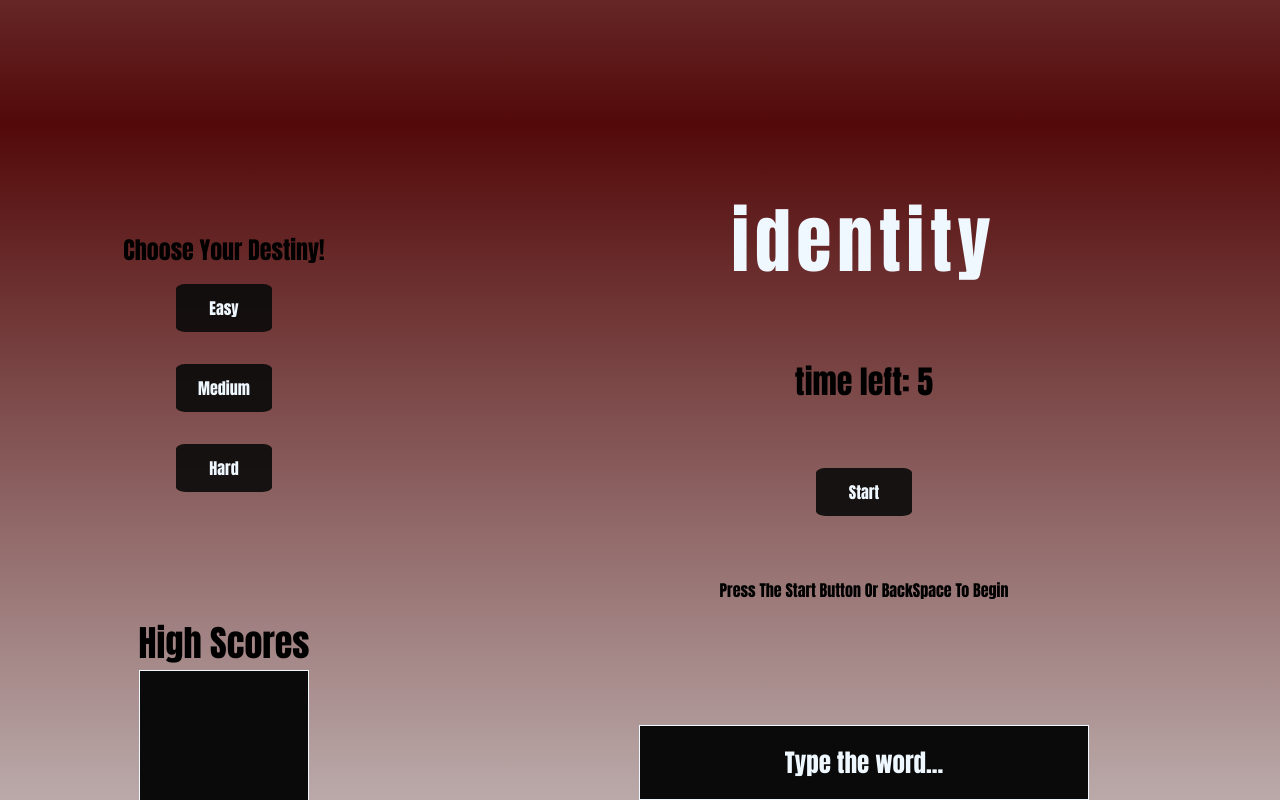
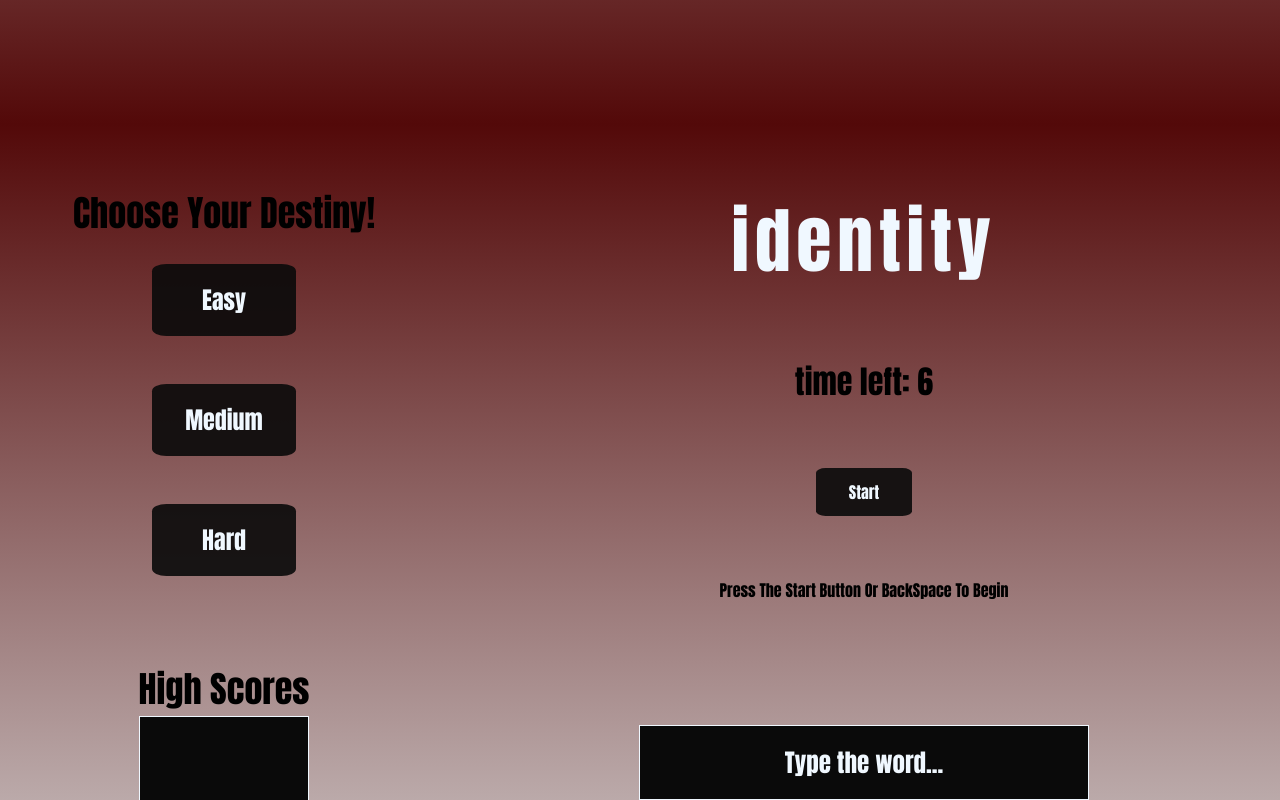
Before and after one commit to ormeiry/Typing-Game, a plain HTML site: page project/index.html in a window 1280 px wide. Shown: the part 676-1476 px from the top of the page. Drawn offline with Linux system fonts and the light colour scheme.

Commit message:
made some style and js changes

```diff
--- a/project/app.js
+++ b/project/app.js
@@ -21,7 +21,7 @@ const med = 4;
 let num = 0;
 const hard = 2;
 let start = false;
-const btnArray = [5];
+const btnArray = [6];
 let time = btnArray[btnArray.length - 1];
 const highScores = [];
 
--- a/project/style.css
+++ b/project/style.css
@@ -57,7 +57,7 @@ h3 {
 }
 
 .btn:hover {
-  background-color: rgba(51, 55, 93, 0.904);
+  background-color: rgba(98, 98, 98, 0.904);
 }
 
 .wrapper {
@@ -98,6 +98,7 @@ aside h3 {
   flex-direction: column;
   align-items: center;
   justify-content: space-evenly;
+  font-size: 1.5em;
 }
 
 .scores {
```
